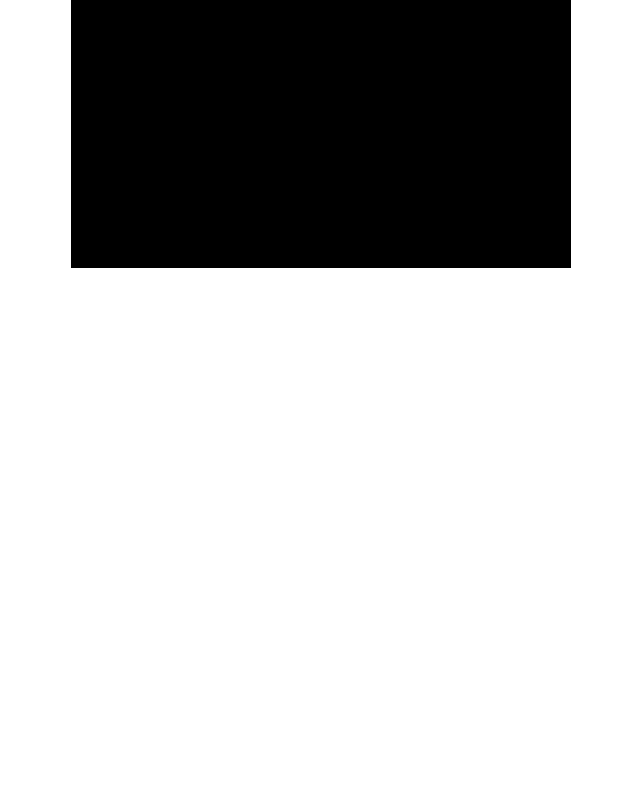
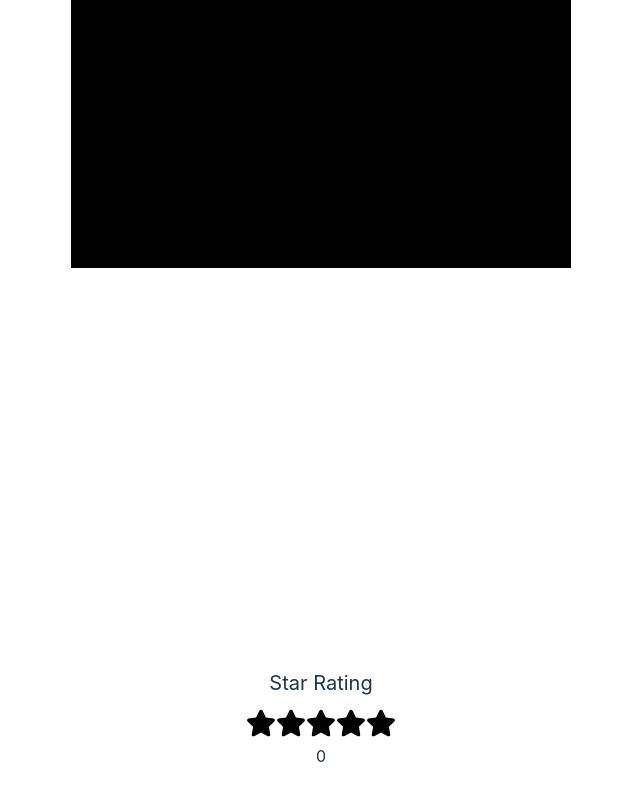
Before and after one commit to An1ket-thakur/20_Frontend_Components, a React (Vite) app: page / in a window 1280 px wide. Shown: the part 1364-2164 px from the top of the page, without its empty margins (319-959 px from the left). Before the commit the page ends 1664 px from the top, so only its background shows below. Built offline with nearby package versions, Linux system fonts and the light colour scheme.

Commit message:
Added Star Rating Component

```diff
--- a/src/App.jsx
+++ b/src/App.jsx
@@ -1,5 +1,6 @@
 import Accordian from "./components/Accordian";
 import RandomColor from "./components/randomColor";
+import StarRating from "./components/star-rating";
 import "./App.css";
 
 function App() {
@@ -7,6 +8,7 @@ function App() {
     <>
       <Accordian />
       <RandomColor />
+      <StarRating />
     </>
   );
 }
--- /dev/null
+++ b/src/components/star-rating/index.jsx
@@ -0,0 +1,46 @@
+import { useState } from "react";
+import { FaStar } from "react-icons/fa";
+import "./styles.css";
+export default function StarRating() {
+  const [rating, setRating] = useState(0);
+  const [hover, setHover] = useState(0);
+  function handleRating(index) {
+    setRating(index);
+  }
+  function handleMouseEnter(index) {
+    setHover(index);
+  }
+  function handleMouseLeave() {
+    setHover(rating);
+  }
+  return (
+    <>
+      <div
+        style={{
+          margin: " 50vh auto 10px",
+          fontSize: "20px",
+        }}
+      >
+        Star Rating
+      </div>
+      {[...Array(5)].map((_, index) => {
+        index++;
+        return (
+          <FaStar
+            key={index}
+            className={index <= (rating || hover) ? "active" : "inactive"}
+            size={30}
+            onClick={() => {
+              handleRating(index);
+            }}
+            onMouseEnter={() => {
+              handleMouseEnter(index);
+            }}
+            onMouseLeave={handleMouseLeave}
+          />
+        );
+      })}
+      <div>{rating}</div>
+    </>
+  );
+}
--- /dev/null
+++ b/src/components/star-rating/styles.css
@@ -0,0 +1,7 @@
+.active {
+  color: #fff700;
+}
+
+.inactive {
+  color: #000000;
+}
```
